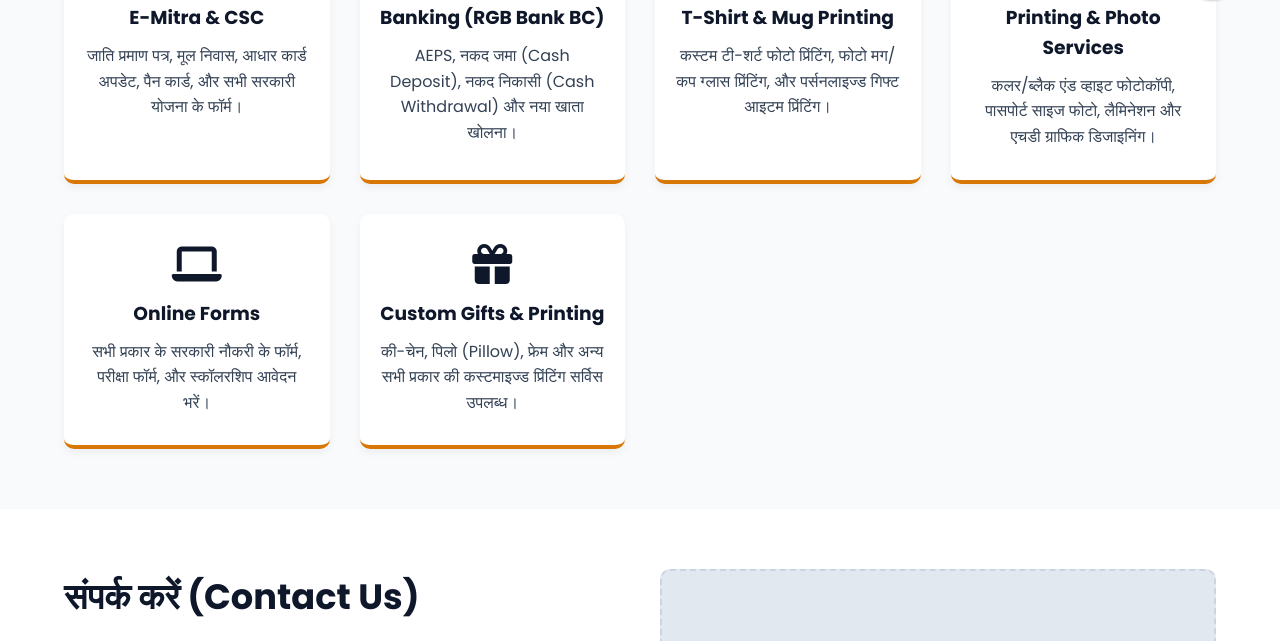
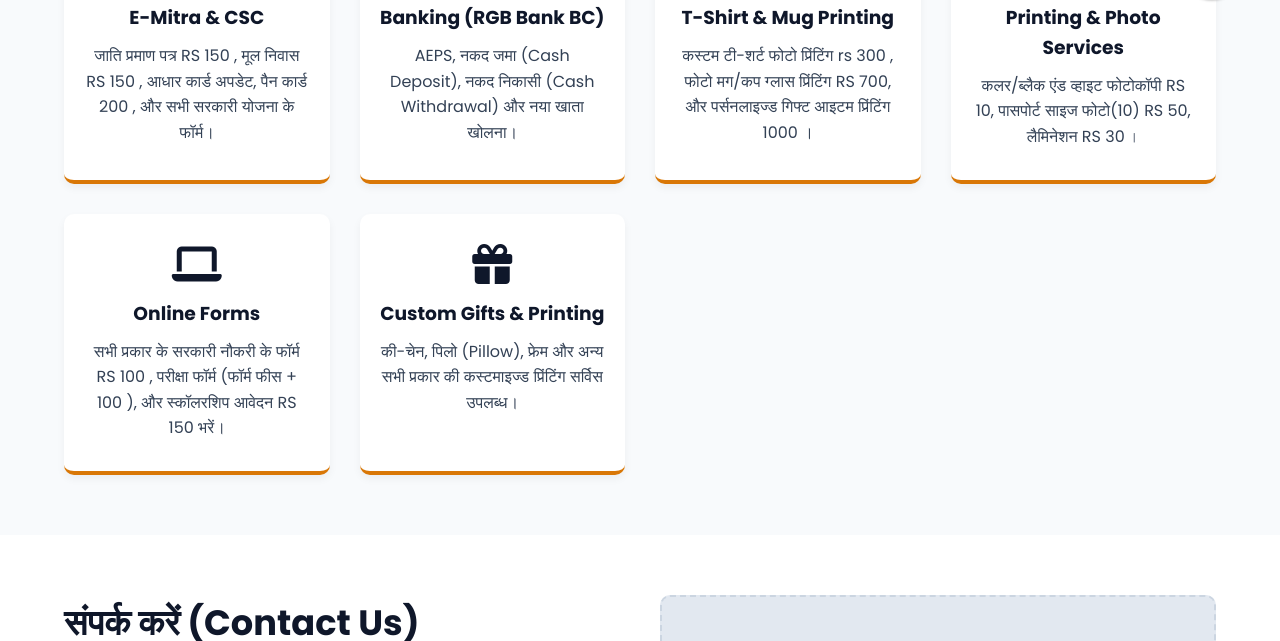
Before and after one commit to suriya-emitra/suriya-e-mitra-and-csc-center, a plain HTML site: page index.html in a window 1280 px wide. Shown: the part 762-1403 px from the top of the page. Drawn offline with Linux system fonts and the light colour scheme.

Commit message:
Revise service details and pricing in index.html
Updated service descriptions and prices for E-Mitra, Banking, T-Shirt & Mug Printing, Printing & Photo Services, Online Forms, and Custom Gifts.

```diff
--- a/index.html
+++ b/index.html
@@ -294,7 +294,7 @@
             <div class="service-card">
                 <i class="fas fa-id-card"></i>
                 <h3>E-Mitra & CSC</h3>
-                <p>जाति प्रमाण पत्र, मूल निवास, आधार कार्ड अपडेट, पैन कार्ड, और सभी सरकारी योजना के फॉर्म।</p>
+                <p>जाति प्रमाण पत्र RS 150 , मूल निवास RS 150 , आधार कार्ड अपडेट, पैन कार्ड 200 , और सभी सरकारी योजना के फॉर्म।</p>
             </div>
 
             <div class="service-card">
@@ -306,19 +306,19 @@
             <div class="service-card">
                 <i class="fas fa-tshirt"></i>
                 <h3>T-Shirt & Mug Printing</h3>
-                <p>कस्टम टी-शर्ट फोटो प्रिंटिंग, फोटो मग/कप ग्लास प्रिंटिंग, और पर्सनलाइज्ड गिफ्ट आइटम प्रिंटिंग।</p>
+                <p>कस्टम टी-शर्ट फोटो प्रिंटिंग rs 300 , फोटो मग/कप ग्लास प्रिंटिंग RS 700, और पर्सनलाइज्ड गिफ्ट आइटम प्रिंटिंग 1000 ।</p>
             </div>
 
             <div class="service-card">
                 <i class="fas fa-print"></i>
                 <h3>Printing & Photo Services</h3>
-                <p>कलर/ब्लैक एंड व्हाइट फोटोकॉपी, पासपोर्ट साइज फोटो, लैमिनेशन और एचडी ग्राफिक डिजाइनिंग।</p>
+                <p>कलर/ब्लैक एंड व्हाइट फोटोकॉपी RS 10, पासपोर्ट साइज फोटो(10) RS 50, लैमिनेशन RS 30 ।</p>
             </div>
 
             <div class="service-card">
                 <i class="fas fa-laptop"></i>
                 <h3>Online Forms</h3>
-                <p>सभी प्रकार के सरकारी नौकरी के फॉर्म, परीक्षा फॉर्म, और स्कॉलरशिप आवेदन भरें।</p>
+                <p>सभी प्रकार के सरकारी नौकरी के फॉर्म RS 100 , परीक्षा फॉर्म (फॉर्म फीस + 100 ), और स्कॉलरशिप आवेदन RS 150 भरें।</p>
             </div>
 
             <div class="service-card">
```
